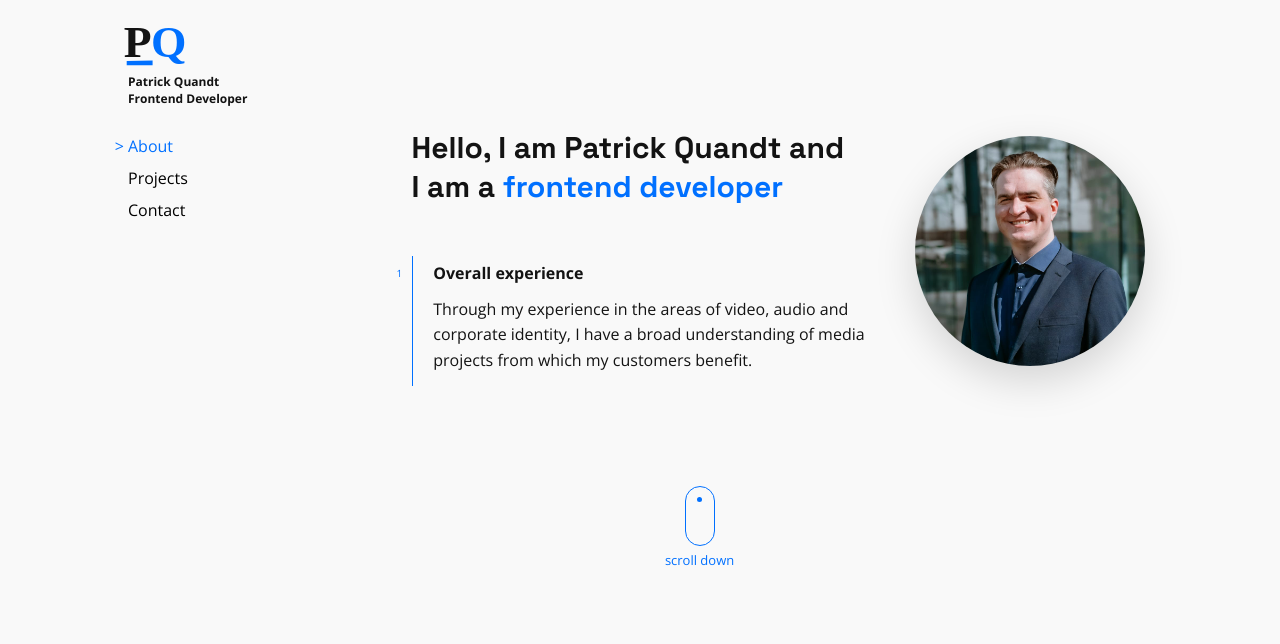
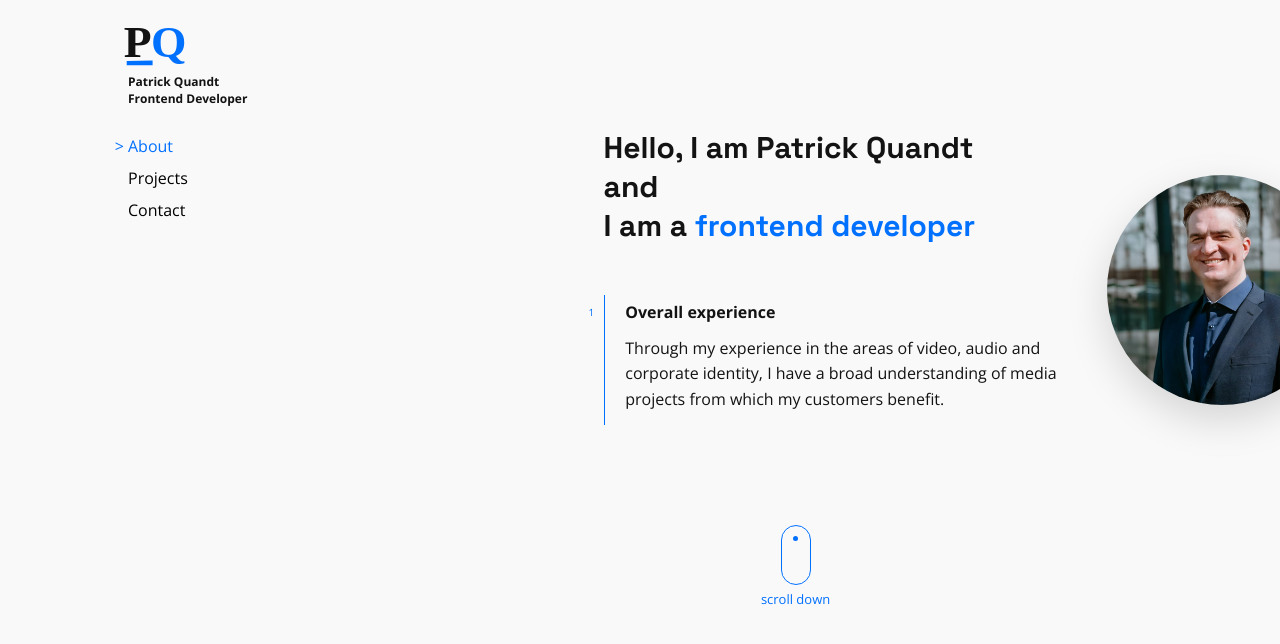
Before and after one commit to pquandt/pqweb, a React (Create React App) app: page /#/ in a window 1280 px wide. Shown: the top 644 px of the page. Built offline with nearby package versions, Linux system fonts and the light colour scheme.

Commit message:
padding change

```diff
--- a/sass/layout/_about.scss
+++ b/sass/layout/_about.scss
@@ -1,6 +1,6 @@
 .about {
   padding-top: 10%;
-  padding-left: 10%;
+  padding-left: 20%;
   height: 100vh;
   position: absolute;
   z-index: 10;
--- a/sass/layout/_contact.scss
+++ b/sass/layout/_contact.scss
@@ -1,7 +1,7 @@
 .contact {
   animation: blendIn 0.5s ease-in;
   padding-top: 10%;
-  padding-left: 10%;
+  padding-left: 20%;
   height: 100vh;
   // position: absolute;
   z-index: -2;
--- a/sass/layout/_projects.scss
+++ b/sass/layout/_projects.scss
@@ -1,7 +1,7 @@
 .projects {
   animation: blendIn 0.5s ease-in;
   padding-top: 10%;
-  padding-left: 10%;
+  padding-left: 20%;
   height: 100vh;
 
   &-span {
--- a/sass/layout/_skills.scss
+++ b/sass/layout/_skills.scss
@@ -1,6 +1,6 @@
 .skills {
   padding-top: 10%;
-  padding-left: 10%;
+  padding-left: 20%;
   height: 100vh;
   position: absolute;
   z-index: -2;
--- a/src/css/style.css
+++ b/src/css/style.css
@@ -138,7 +138,7 @@ h1 {
 
 .about {
   padding-top: 10%;
-  padding-left: 10%;
+  padding-left: 25%;
   height: 100vh;
   position: absolute;
   z-index: 10; }
```
